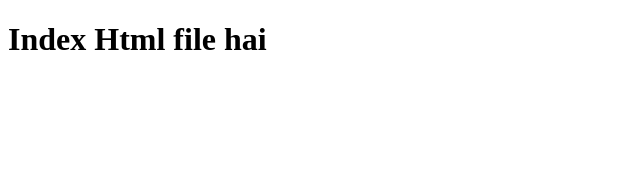
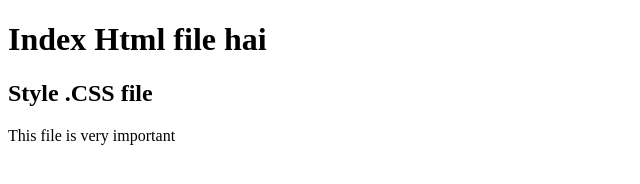
Before and after one commit to nirbhay266/Practice_Git, a plain HTML site: page index.html in a window 1280 px wide. Shown: the whole page, without its empty margins (0-640 px from the left). Drawn offline with Linux system fonts and the light colour scheme.

Commit message:
Add Some words

```diff
--- a/index.html
+++ b/index.html
@@ -7,5 +7,7 @@
 </head>
 <body>
     <h1>Index Html file hai</h1>
+    <h2>Style .CSS file</h2>
+    This file is very important
 </body>
 </html>
```
